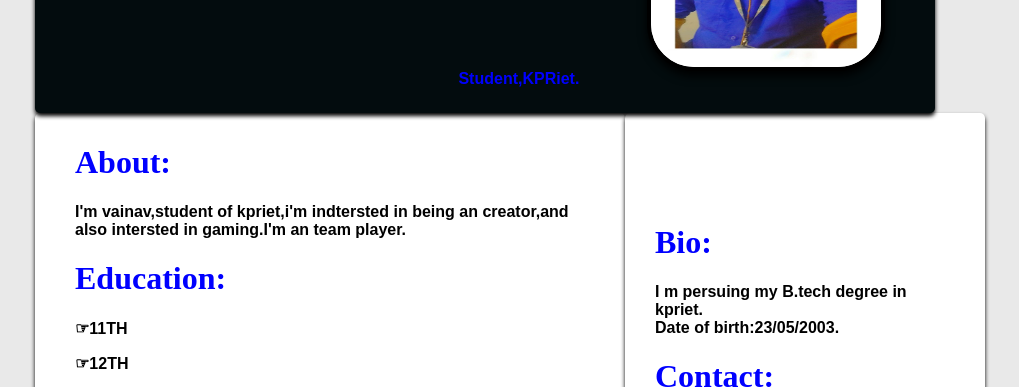
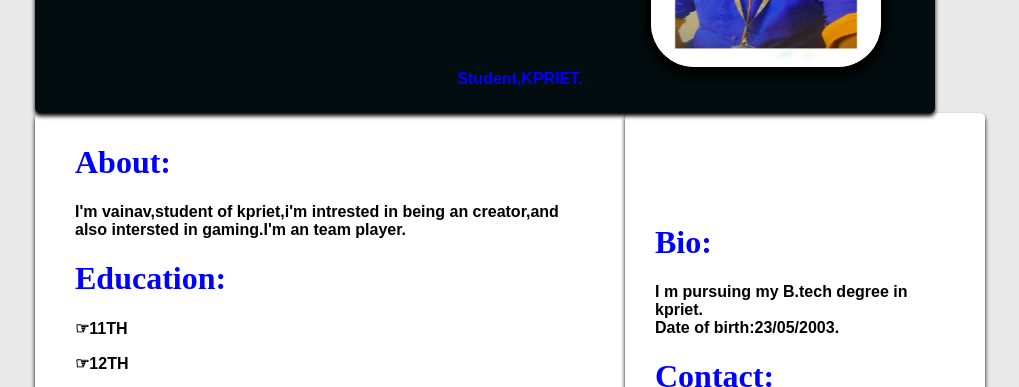
Before and after one commit to Vainavnecron/vainav, a plain HTML site: page index.html in a window 1280 px wide. Shown: the part 277-664 px from the top of the page, without its empty margins (155-1174 px from the left). Drawn offline with Linux system fonts and the light colour scheme.

Commit message:
Update index.html

```diff
--- a/index.html
+++ b/index.html
@@ -142,7 +142,7 @@
                 <h3 class="user_name">Vainav S</h3>
                 <div class="address">
                     <p class="eng">Student,</p>
-                    <p class="loc">KPRiet.</p>
+                    <p class="loc">KPRIET.</p>
 
                 </div>
             </div>
@@ -153,7 +153,7 @@
                      <div class="user_bio">
                         <div class="profile_abouttab">
                             <h1 class="about">About:</h1>
-                            <p style="font-weight:bold">I'm vainav,student of kpriet,i'm indtersted in being an creator,and also intersted in gaming.I'm an team player. </p>
+                            <p style="font-weight:bold">I'm vainav,student of kpriet,i'm intrested in being an creator,and also intersted in gaming.I'm an team player. </p>
                         </div>
                         <div class="profile_edutab">
                             <h1 class="edu">Education:</h1>
@@ -175,7 +175,7 @@
                 <div class="profile_body">
                     <div class="profile_abouttab">
                             <h1 style="color:blue ; font-family: 'Times New Roman', Times, serif;">Bio:</h1>
-                             <p class="bio"> I m persuing my B.tech degree in kpriet.<br>Date of birth:23/05/2003.
+                             <p class="bio"> I m pursuing my B.tech degree in kpriet.<br>Date of birth:23/05/2003.
                             <br> </p>
                             <h1 style="color:blue ; font-family: 'Times New Roman', Times, serif;">Contact:</h1>
                              <p style="font-weight:bold" class="mobile_no"><span class="phone">&#9742</span>9880753121</i></p>
```
